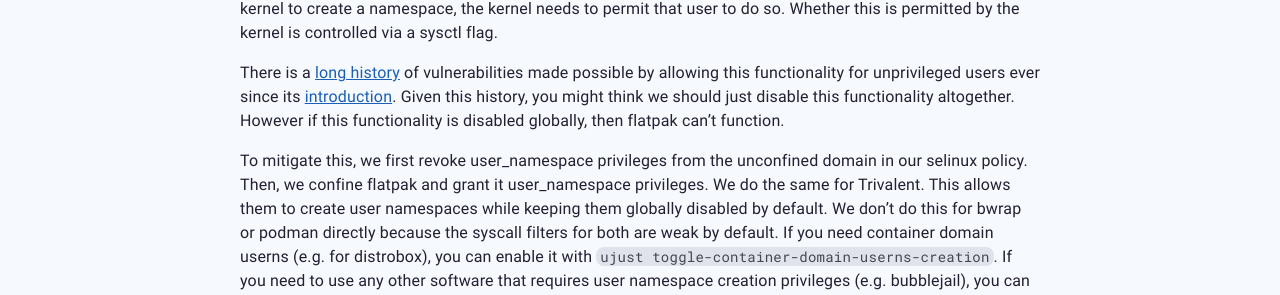
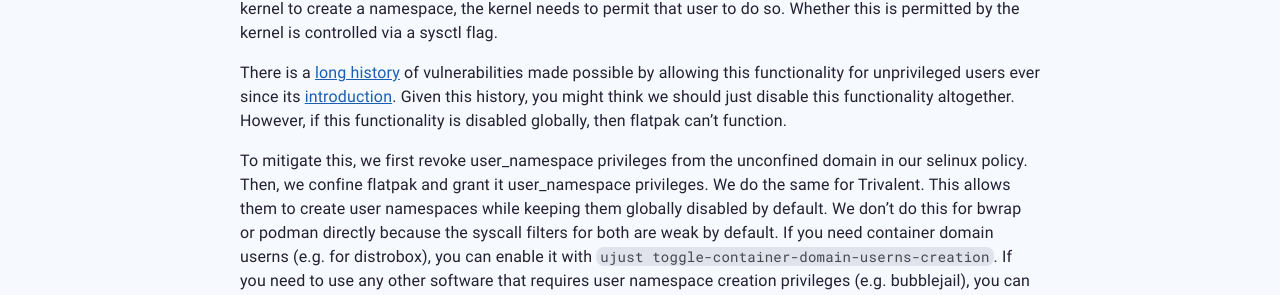
Before and after one commit to secureblue/secureblue.github.io, a Jekyll site: the page built from content/articles/USERNS.md, in a window 1280 px wide. Shown: the part 196-491 px from the top of the page. Built offline with Jekyll 4.4.1, drawn with Linux system fonts in a browser that asks for light colours.

Commit message:
Added missing comma

```diff
--- a/content/articles/USERNS.md
+++ b/content/articles/USERNS.md
@@ -8,7 +8,7 @@
 
 [User namespaces](https://en.wikipedia.org/wiki/Linux_namespaces#User_ID_(user)) are a kernel feature introduced in kernel version 3.8. When an unprivileged user asks the kernel to create a namespace, the kernel needs to permit that user to do so. Whether this is permitted by the kernel is controlled via a sysctl flag.
 
-There is a [long history](https://madaidans-insecurities.github.io/linux.html#kernel) of vulnerabilities made possible by allowing this functionality for unprivileged users ever since its [introduction](https://gitlab.com/apparmor/apparmor/-/wikis/unprivileged_userns_restriction). Given this history, you might think we should just disable this functionality altogether. However if this functionality is disabled globally, then flatpak can't function.
+There is a [long history](https://madaidans-insecurities.github.io/linux.html#kernel) of vulnerabilities made possible by allowing this functionality for unprivileged users ever since its [introduction](https://gitlab.com/apparmor/apparmor/-/wikis/unprivileged_userns_restriction). Given this history, you might think we should just disable this functionality altogether. However, if this functionality is disabled globally, then flatpak can't function.
 
 To mitigate this, we first revoke user_namespace privileges from the unconfined domain in our selinux policy. Then, we confine flatpak and grant it user_namespace privileges. We do the same for Trivalent. This allows them to create user namespaces while keeping them globally disabled by default. We don't do this for bwrap or podman directly because the syscall filters for both are weak by default. If you need container domain userns (e.g. for distrobox), you can enable it with `ujust toggle-container-domain-userns-creation`. If you need to use any other software that requires user namespace creation privileges (e.g. bubblejail), you can enable it with `ujust toggle-unconfined-domain-userns-creation`. But keep in mind that this is a security degradation.
 
```
